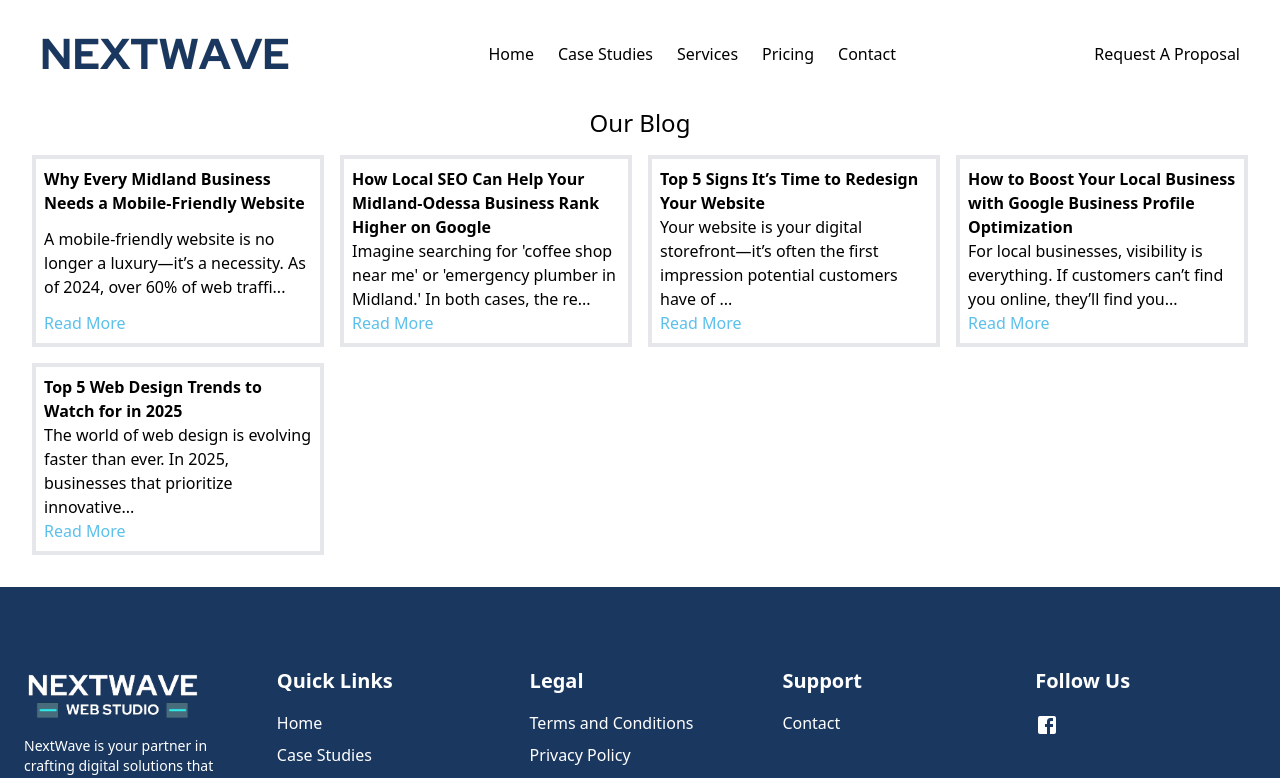
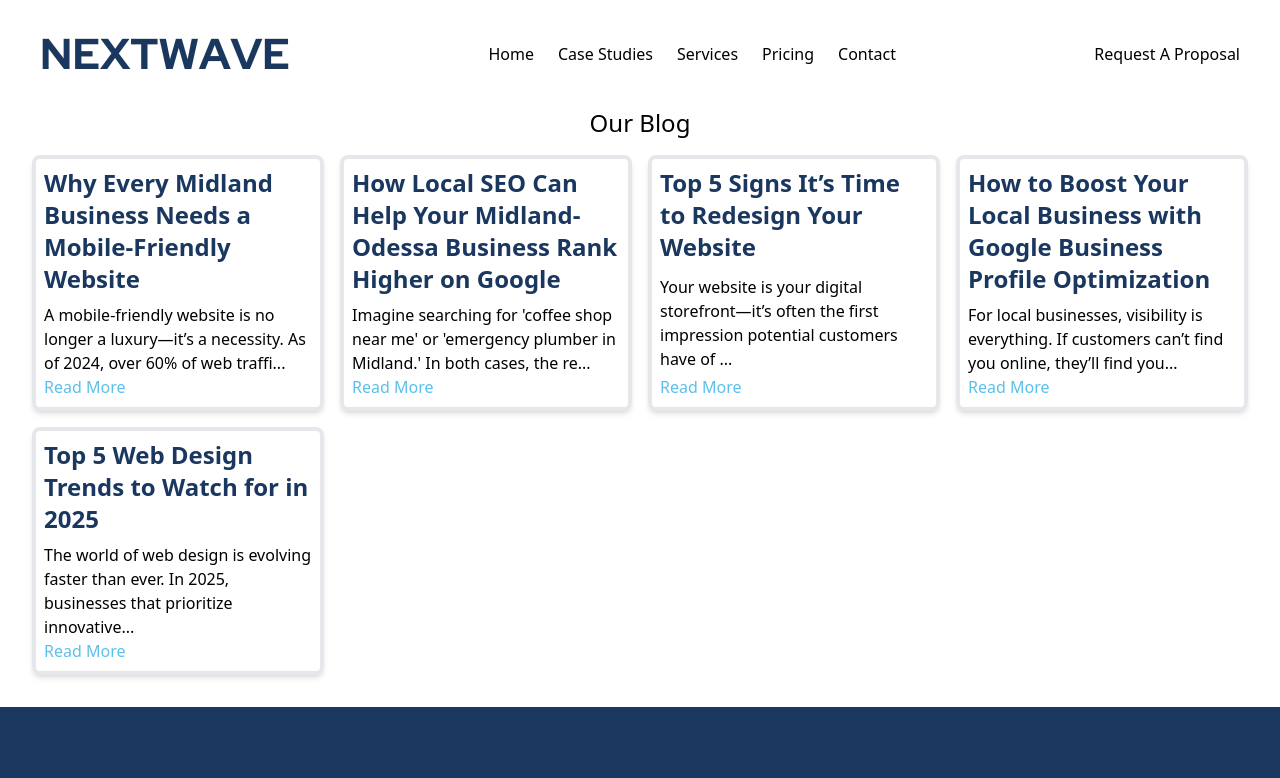
Before and after one commit to Parrasite9/nextwave, a React (Create React App) app: page /blogs in a window 1280 px wide. Shown: the top 778 px of the page. Built offline with nearby package versions, Linux system fonts and the light colour scheme.

Commit message:
BlogList has some styling updates

```diff
--- a/src/Components/Blogs/BlogList.jsx
+++ b/src/Components/Blogs/BlogList.jsx
@@ -15,9 +15,9 @@ const BlogList = () => {
         <h1 className="header text-center text-2xl mb-4">Our Blog</h1>
         <div className="list__of__blogs grid grid-cols-2 gap-4 mb-8 lg:grid-cols-4">
         {blogs.map((blog) => (
-          <div key={blog.id} className="blog-preview flex flex-col justify-between border-4 p-2 cursor-pointer hover:shadow-lg hover:shadow-gray-500/50 transition-shadow duration-200">
-            <h2 className="font-bold">{blog.title}</h2>
-            {/* <p>By {blog.author} on {blog.date}</p> */}
+          <div key={blog.id} className="blog-preview flex flex-col justify-between border-4 p-2 cursor-pointer hover:shadow-lg hover:shadow-gray-500/50 transition-shadow duration-200 card-bg rounded-lg shadow-md hover:shadow-lg">
+            <h2 className="font-bold text-lg font-bold text-soft-navy mb-2 md:text-xl lg:text-2xl">{blog.title}</h2>
+            {/* <p className="text-sm text-warm-gray italic">By {blog.author} on {blog.date}</p> */}
             {/* Use blog.content.introduction instead */}
             <p>{blog.content.introduction.substring(0, 100)}...</p>
             <Link className="text-sky-blue" to={`/blog/${generateSlug(blog.title)}`}>Read More</Link>
--- a/src/Styles/styles.css
+++ b/src/Styles/styles.css
@@ -104,3 +104,7 @@ body {
 .small-accent {
     color: var(--tomato); /* Reserved for small visual accents */
 }
+
+.card-bg {
+    @apply bg-lemon-chiffon hover:bg-warm-gray;
+  }
```
